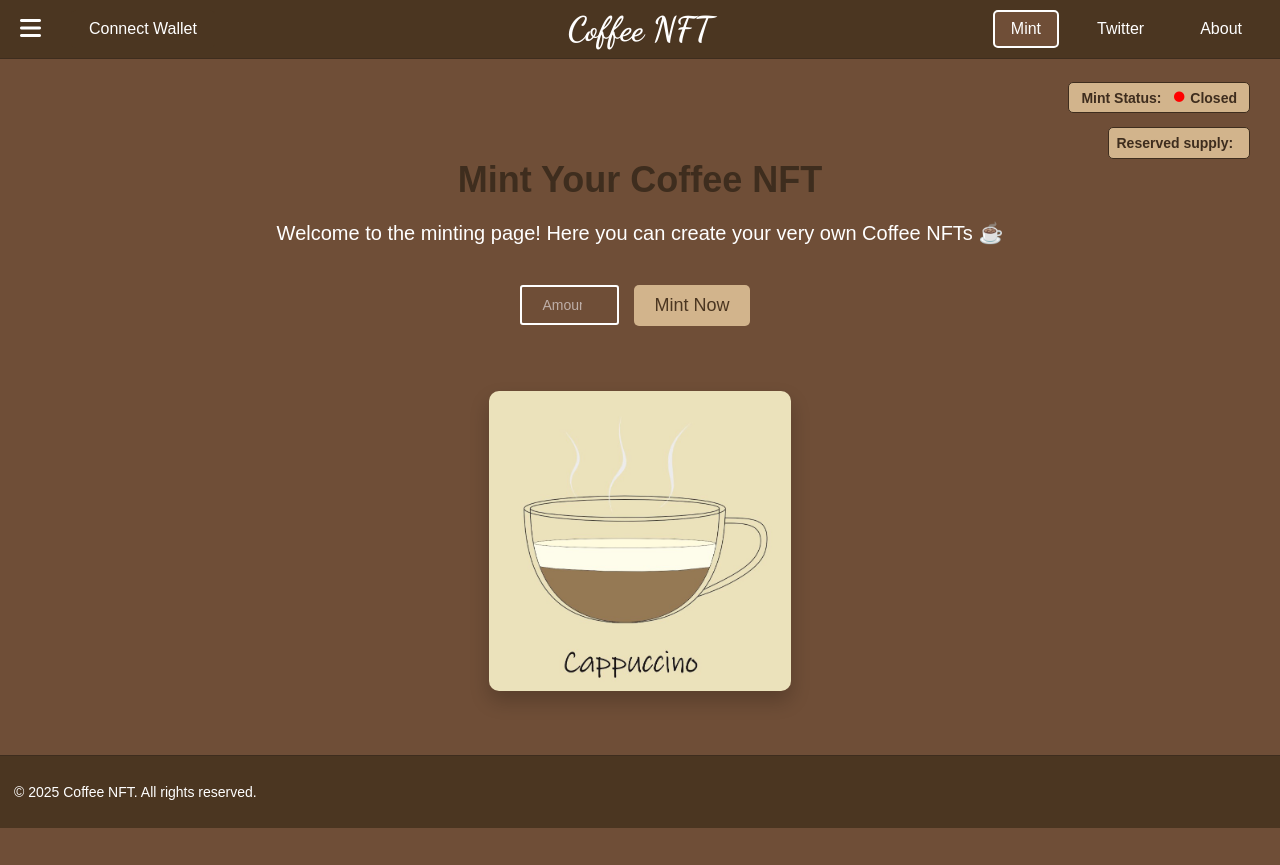
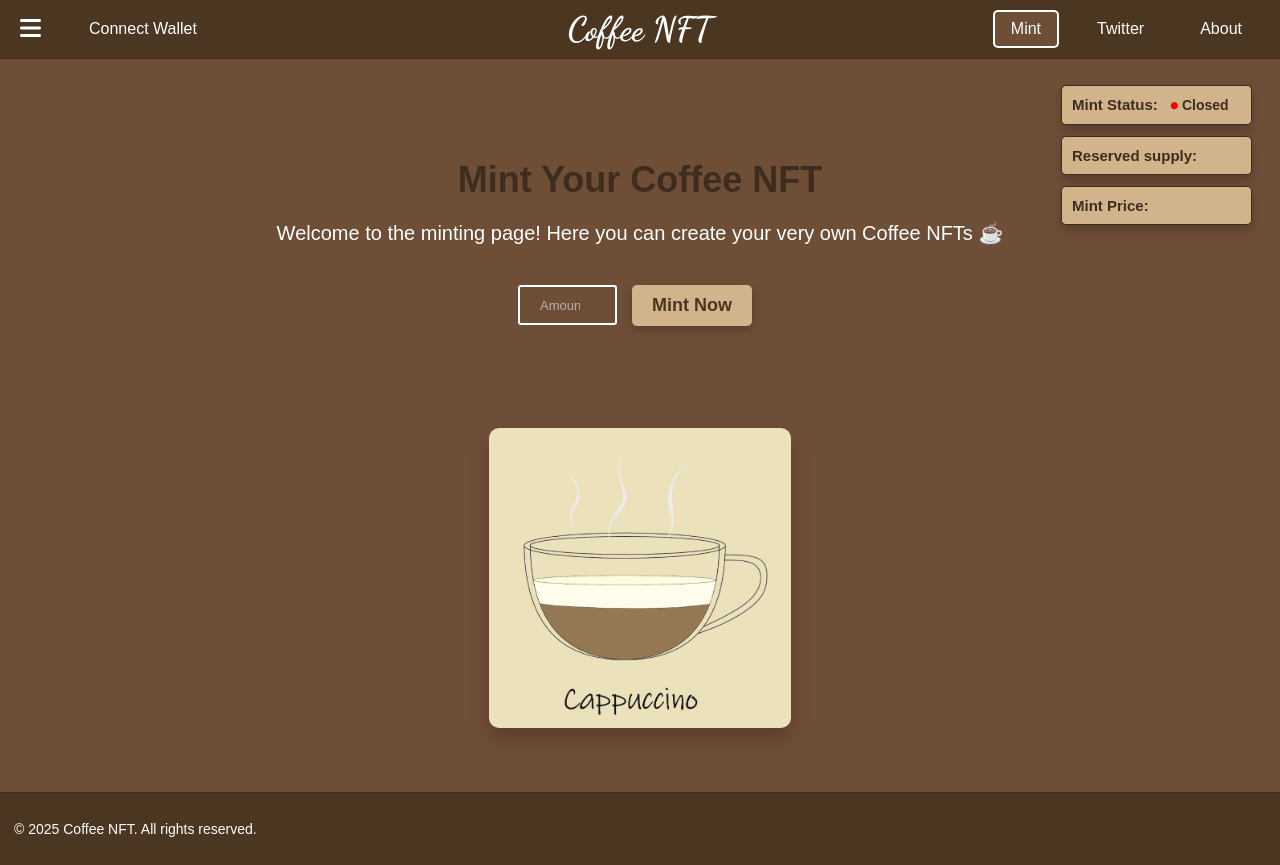
Before and after one commit to MariossoKN/CoffeeNFT-frontend, a website with bundled scripts: page mint.html in a window 1280 px wide. Before the commit the page ends 828 px from the top, so only its background shows below. Built offline with nearby package versions, Linux system fonts and the light colour scheme; a script that the page names is missing.

Commit message:
Added mint price on the mint page. Made mint info have the same size, nod depending on the text inside.

```diff
--- a/mint.html
+++ b/mint.html
@@ -52,12 +52,17 @@
         <div class="mint-contract-status-container" id="contract-status">
             <div class="mint-contract-status">Mint Status: &nbsp;
                 <span class="led-closed">&#10625; </span>
-                <span class="status-closed">Closed</span>
+                <span class="status-closed"> Closed</span>
             </div>
         </div>
         <div class="mint-reserved-supply-container" id="reserved-supply">
             <div class="reserved-supply">Reserved supply: &nbsp;
                 <span class="reserved-supply-amount"></span>
+            </div>
+        </div>
+        <div class="mint-price-container" id="mint-price">
+            <div class="mint-price">Mint Price: &nbsp;
+                <span class="price"></span>
             </div>
         </div>
         <section class="mint-section" id="mint-section-id">
@@ -83,10 +88,11 @@
         <p>&copy; 2025 Coffee NFT. All rights reserved.</p>
     </footer>
 
+    <script src="./scripts/hamburger.js" defer></script>
     <script src="./scripts/wallet.js" type="module" defer></script>
     <script src="./scripts/contract.js" type="module" defer></script>
     <script src="./scripts/mint.js" type="module"></script>
-    <script src="./scripts/contractFunctions.js" type="module"></script>
+    <!-- <script src="./scripts/contractFunctions.js" type="module"></script> -->
 </body>
 
 </html>
--- a/scripts/mint.js
+++ b/scripts/mint.js
@@ -1,38 +1,47 @@
-import { getMintStatus, getCurrentSupply, mintNft, getTotalSupply, getReservedSupply, getOwnerAddress, mintReservedSupply, checkMintAmountLeft } from "./contractFunctions.js"
+import { getMintStatus, getCurrentSupply, mintNft, getTotalSupply, getReservedSupply, getOwnerAddress, mintReservedSupply, checkMintAmountLeft, getMintPrice } from "./contractFunctions.js"
 
 await loadHTML();
 
 async function loadHTML() {
-    const maxMintAmount = await getTotalSupply();
 
     const mintContractStatusContainer = document.getElementById('contract-status');
     if (await getMintStatus() === false) {
         mintContractStatusContainer.innerHTML = `
     <div class="mint-contract-status" id="contract-status">Mint Status: &nbsp;
-        <span class="led-closed">&#10625; </span>
-        <span class="status-closed">Closed</span>
+        <span class="led-closed">&#10625; &nbsp; </span>
+        <span class="status-closed"> Closed</span>
     </div>
     `
     } else {
         mintContractStatusContainer.innerHTML = `
     <div class="mint-contract-status" id="contract-status">Mint Status: &nbsp;
-        <span class="led-open">&#10625; </span>
-        <span class="status-open">Open</span>
+        <span class="led-open">&#10625; &nbsp; </span>
+        <span class="status-open"> Open</span>
     </div>
     `
     }
 
+    const reservedSupply = document.getElementById('reserved-supply');
+    reservedSupply.innerHTML = `
+        <div class="reserved-supply">Reserved supply: &nbsp;
+            <span class="reserved-supply-amount">${await getReservedSupply()}</span>
+        </div>
+    `
+
+    const mintPrice = document.getElementById('mint-price');
+    mintPrice.innerHTML = `
+        <div class="mint-price">Mint Price: &nbsp;
+            <span class="price">${Number(await getMintPrice()) / 10 ** 18} ETH</span>
+        </div>
+    `
+
+    const maxMintAmount = await getTotalSupply();
+
     const mintAmountElement = document.getElementById('mint-mount');
     mintAmountElement.innerHTML = `
-    Total minted: ${await getCurrentSupply()} / ${formatNumberWithSpace(maxMintAmount)}
-`
+        Total minted: ${await getCurrentSupply()} / ${formatNumberWithSpace(maxMintAmount)}
+    `
 
-    const reservedSupply = document.getElementById('reserved-supply');
-    reservedSupply.innerHTML = `
-    <div class="reserved-supply">Reserved supply: &nbsp;
-        <span class="reserved-supply-amount">${await getReservedSupply()}</span>
-    </div>
-`
     const mintButton = document.getElementById('mint-button');
     const reservedButtonContainer = document.getElementById('reserved-button-container');
     const inputAmount = document.getElementById('nft-quantity');
--- a/styles.css
+++ b/styles.css
@@ -244,46 +244,42 @@ footer {
     font-style: normal;
 }
 
-/* Mint Page Styles */
-.mint-section {
-    text-align: center;
-    padding-left: 20px;
-    padding-right: 20px;
-    padding-top: 50px;
-    padding-bottom: 20px;
-    /* padding: 50px 20px; */
-}
-
-.mint-section {
-    font-size: 20px;
+/* Mint info */
+.mint-contract-status-container,
+.mint-reserved-supply-container,
+.mint-price-container {
+    width: 169px;
+    /* Set a fixed width */
+    position: absolute;
+    right: 28px;
+    /* Adjust as needed */
+    background-color: #D2B48C;
+    border: 1px solid #3E2D1E;
+    border-radius: 5px;
+    font-size: 15px;
+    z-index: 1000;
+    color: #3E2D1E;
+    font-weight: bold;
+    padding: 10px;
+    /* Add padding for better spacing */
+    text-align: left;
+    /* Center the text */
+    box-shadow: 0 6px 12px rgba(0, 0, 0, 0.2);
 }
 
 .mint-contract-status-container {
-    position: relative;
-    width: 100%;
+    top: 85px;
+    /* Adjust as needed */
 }
 
-.mint-contract-status {
-    position: absolute;
-    top: 3px;
+.mint-reserved-supply-container {
+    top: 136px;
     /* Adjust as needed */
-    right: 10px;
+}
+
+.mint-price-container {
+    top: 186px;
     /* Adjust as needed */
-    padding-left: 12px;
-    padding-right: 12px;
-    padding-bottom: 3px;
-    background-color: #D2B48C;
-    /* Optional: Add background color */
-    border: 1px solid #3E2D1E;
-    /* Optional: Add border */
-    border-radius: 5px;
-    /* Optional: Add rounded corners */
-    font-size: 14px;
-    z-index: 1000;
-    /* Ensure it stays above other content */
-    color: #3E2D1E;
-    font-weight: bolder;
-    /* font-style: italic; */
 }
 
 .status-closed {
@@ -294,59 +290,49 @@ footer {
 }
 
 .status-open {
-    font-size: 14px;
+    font-size: 15px;
     font-weight: bold;
     font-style: normal;
     color: #fff;
 }
 
 .led-closed {
-    font-size: 22px;
+    font-size: 15px;
     font-weight: bold;
     color: red;
     font-style: normal;
 }
 
 .led-open {
-    font-size: 22px;
+    font-size: 15px;
     font-weight: bold;
     color: rgb(0, 255, 0);
     font-style: normal;
 }
 
-.mint-reserved-supply-container {
-    position: relative;
-    width: 100%;
-}
-
-.reserved-supply {
-    position: absolute;
-    top: 48px;
-    /* Adjust as needed */
-    right: 10px;
-    /* Adjust as needed */
-    padding-left: 8px;
-    padding-right: 8px;
-    padding-bottom: 7px;
-    padding-top: 7px;
-    background-color: #D2B48C;
-    /* Optional: Add background color */
-    border: 1px solid #3E2D1E;
-    /* Optional: Add border */
-    border-radius: 5px;
-    /* Optional: Add rounded corners */
-    font-size: 14px;
-    z-index: 1000;
-    /* Ensure it stays above other content */
-    color: #3E2D1E;
-    font-weight: bolder;
-}
-
 .reserved-supply-amount {
-    font-size: 14px;
+    font-size: 15px;
     font-weight: bold;
     font-style: normal;
     color: #fff;
+}
+
+.price {
+    font-size: 15px;
+    font-weight: bold;
+    font-style: normal;
+    color: #fff;
+}
+
+/* Mint Page Styles */
+.mint-section {
+    text-align: center;
+    padding-left: 20px;
+    padding-right: 20px;
+    padding-top: 50px;
+    padding-bottom: 20px;
+    font-size: 20px;
+    /* padding: 50px 20px; */
 }
 
 .mint-section h2 {
@@ -373,6 +359,8 @@ footer {
     margin-top: 20px;
     margin-left: 5px;
     transition: all 0.3s ease;
+    font-weight: bold;
+    box-shadow: 0 4px 10px rgba(0, 0, 0, 0.2);
 }
 
 #mint-button:hover {
@@ -399,6 +387,8 @@ footer {
     margin-top: 20px;
     margin-left: 5px;
     transition: all 0.3s ease;
+    font-weight: bold;
+    box-shadow: 0 4px 10px rgba(0, 0, 0, 0.2);
 }
 
 .reserved-button-on:hover {
@@ -424,7 +414,7 @@ footer {
 #nft-quantity::placeholder {
     color: #dfd7d7;
     /* Light gray placeholder text */
-    font-size: 14px;
+    font-size: 13px;
     /* Smaller font size for the placeholder */
     opacity: 0.7;
 }
@@ -546,7 +536,7 @@ footer {
 /* Collection Carousel Styles */
 .collection-carousel {
     text-align: center;
-    margin-top: 5px;
+    margin-top: 42px;
     /* Space above the carousel */
     margin-bottom: 40px;
     /* Space below the carousel */
```
Also changed, not shown: about.html (+1 -0 lines), coffe.html (+0 -1 lines).
